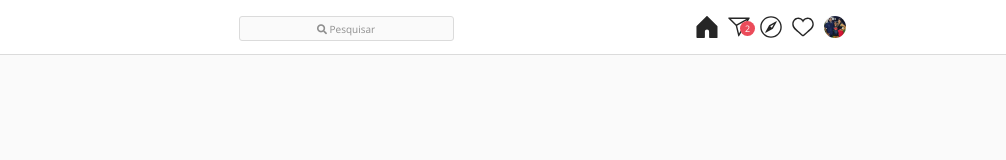
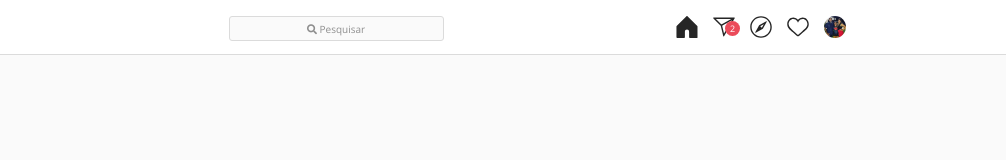
Before and after one commit to AbimaelAndrade/aceleradev-desafio-clone-instagram, a plain HTML site: page public/index.html in a window 1280 px wide. Shown: the full height of the page, 274-1280 px from the left. Drawn offline with nearby package versions, Linux system fonts and the light colour scheme.

Commit message:
[actions] update margin left

```diff
--- a/public/css/components/actions.css
+++ b/public/css/components/actions.css
@@ -31,7 +31,7 @@
   cursor: pointer;
 }
 
-.actions__icon + .actions__icon { margin-left: 10px;}
+.actions__icon + .actions__icon { margin-left: 15px;}
 
 .actions__icon > img {
   border-radius: var(--border-circle);
```
